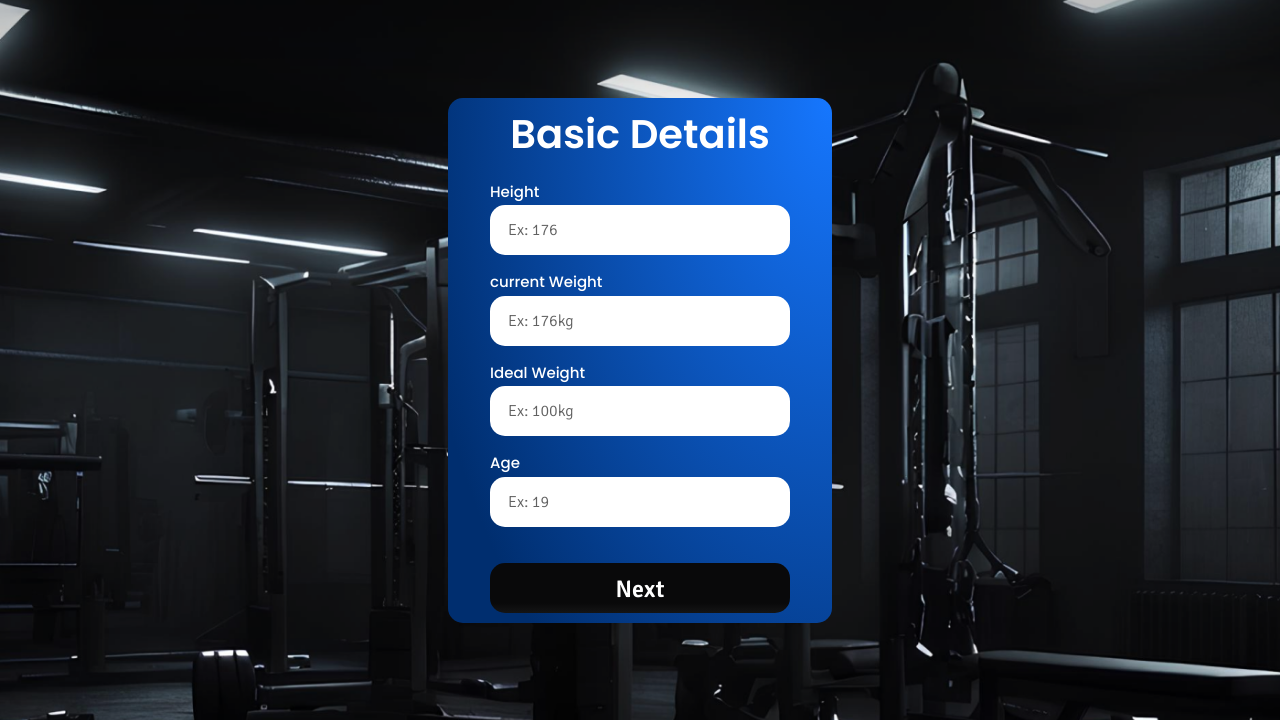
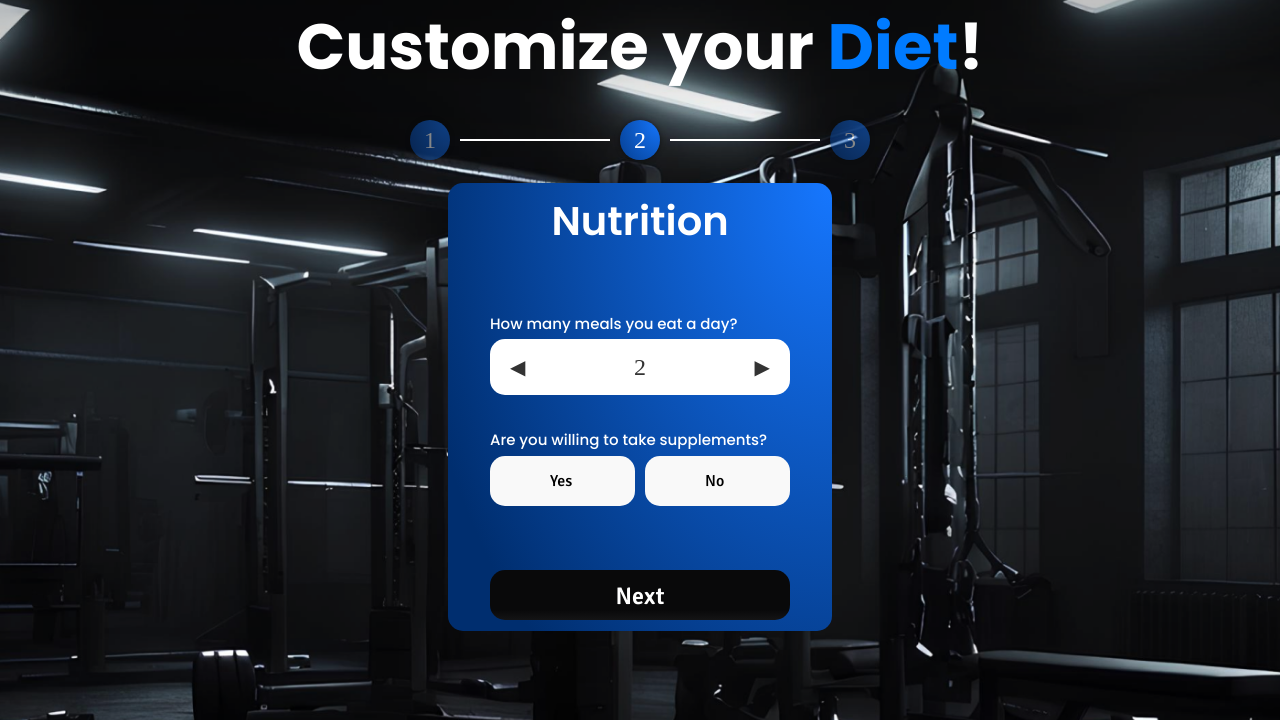
Before and after one commit to OussamaDaachi24/GymBro, a PHP site: page /html/create_diet.html in a window 1280 px wide. Shown: the part 80-800 px from the top of the page. Run offline with PHP 8.4, Linux system fonts and the light colour scheme.

Commit message:
jimmi added 2nd step for the create diet

```diff
--- a/frontend/css/create_diet.css
+++ b/frontend/css/create_diet.css
@@ -11,10 +11,11 @@
 --clr-light-white:#F9F9F9;
 --clr-button-midtext: #1677FF;
 
---clr-gradient: linear-gradient(45deg, #002E6F, #1677FF);
+--clr-gradient: radial-gradient(111.19% 141.42% at 100% 0%, #1677FF 0%, #002E6F 100%);
 
 /*font family*/
 --ff-primary:  font-family: "Poppins", sans-serif;
+--ff-secondary:  font-family: "Signika", sans-serif;
 
 --ff-body:var(var(--ff-primary));
 --ff-heading:var(var(--ff-primary));
@@ -72,6 +73,8 @@
     display: flex;
     justify-content: center;  /* Centers the card horizontally */
     align-items: center;      /* Centers the card vertically */
+    flex-direction: column;
+
 }
 
 .MainCard {
@@ -93,6 +96,8 @@
     padding-bottom: 2px;
     margin: 7px ;            /* Add spacing between InfoBox elements */
     width: 300px;                /* Make it responsive */
+    display: flex;
+    flex-direction: column;
 }
 
 .Container {
@@ -112,13 +117,18 @@
     font-family: Signika;
     font-weight: 300;
 }
-
+.Ex2 {
+  font-size: 16px;
+  color: #000000;
+  font-family: Signika;
+  font-weight: 500;
+}
 .upboxtext {
     color: white;
     font-size: 15px;
     font-family: Poppins;
     font-weight: 500;
-    margin-bottom: 2px;         /* Use margin for better control */
+    margin-bottom: 4px;         /* Use margin for better control */
 }
 
 .ButtonNext {
@@ -128,10 +138,117 @@
     height: 50px;
     background: linear-gradient(#09090A 80%, #868686 300%);
     border-radius: 15px;
-    margin-top: 20px;           /* Add space between elements */
+    margin-top: 0px;           /* Add space between elements */
     cursor: pointer;            /* Make it look clickable */
     color: white;
     font-size: 18px;
     font-family: Poppins;
     font-weight: 600;
 }
+
+
+.Container2{
+  background-color: #F9F9F9;
+  border-radius: 15px;
+  display: flex;
+  width: 9.28rem;
+  height: 50px;
+  align-items: center;
+  padding-left: 60px;
+  cursor: pointer;
+
+
+}
+.Row {
+  display: flex;
+  justify-content: space-between; /* Distributes the two Container2 elements */
+  gap: 10px;  /* Adds space between the containers */
+}
+
+
+/* FOR BUTTON arrow thingy */
+.input-box {
+  background-color: #ffffff;
+  border-radius: 15px;
+  display: flex;
+  align-items: center;
+  justify-content: space-between;
+  padding: 10px 20px;
+  width: 300px;
+}
+
+.button {
+  font-size: 20px;
+  color: #333;
+  cursor: pointer;
+}
+
+.number-display {
+  font-size: 24px;
+  color: #333;
+}
+
+
+
+.container {
+  text-align: center;
+}
+
+
+
+
+
+/* STEPSSS */
+.step-indicator {
+  display: flex;
+  align-items: center;
+  position: relative;
+  margin-bottom: 23px;
+}
+.step {
+  width: 40px;
+  height: 40px;
+  background: radial-gradient(111.19% 141.42% at 100% 0%, #1677FF 0%, #002E6F 150%);
+  color: white;
+  border-radius: 50%;
+  display: flex;
+  justify-content: center;
+  align-items: center;
+  font-weight: bold;
+  box-shadow: 0 0 5px rgba(0, 0, 0, 0.5); /* Add shadow */
+  z-index: 1; /* Circles above lines */
+  margin: 0 10px; /* Space between circles */
+  font-family: var(--ff-secondary);
+  font-size: 24px;
+  font-weight: 500;
+}
+.line {
+  height: 2px;
+  width: 150px;
+  background-color: white;
+  flex-grow: 1;
+
+  margin: 0;
+}
+.step.completed {
+  background-color: #007bff; /* Lighter blue for completed steps */
+  opacity: 0.5;
+  font-family: var(--ff-secondary);
+  font-size: 24px;
+  font-weight: 500;
+}
+
+
+
+.HeadingText{
+ color: white;
+ font-size: 64px;
+ font-family: "Poppins";
+ font-weight: 700;
+ margin-bottom: 25px;
+ margin-top: -90px;
+
+}
+.highlight{
+  color: #007bff;
+}
--- a/frontend/html/create_diet.html
+++ b/frontend/html/create_diet.html
@@ -42,8 +42,23 @@
     </header>
 
   <div class="MainPlat">
-    <div class="MainCard">
-      <div class="BasicDetails" style="left: 62px; top: 7px; padding-bottom: 10px; padding-top: 5px; color: white; font-size: 40px; font-family: Poppins; font-weight: 600; word-wrap: break-word">Basic Details</div>
+    <!--
+    <div class="HeadingText">
+       Customize your <span class="highlight">Diet</span>!
+       </div>
+
+      <div class="step-indicator">
+       <div class="step ">1</div>
+       <div class="line"></div>
+       <div class="step completed">2</div>
+       <div class="line"></div>
+       <div class="step completed">3</div>
+       </div>
+
+
+
+       <div class="MainCard">
+      <div  style="left: 62px; top: 7px; padding-bottom: 10px; padding-top: 5px; color: white; font-size: 40px; font-family: Poppins; font-weight: 600; word-wrap: break-word">Basic Details</div>
 
         <div class="InfoBox">
           <div class="upboxtext" >Height</div>
@@ -78,24 +93,140 @@
             <div  style=" color: white; font-size: 24px; font-family: Signika; font-weight: 600; word-wrap: break-word">Next</div>
         </div>
       </div>
+    -->
+
+
+
+
+ <!--2-->
+       <div class="HeadingText">
+       Customize your <span class="highlight">Diet</span>!
+       </div>
+
+      <div class="step-indicator">
+       <div class="step completed">1</div>
+       <div class="line"></div>
+       <div class="step ">2</div>
+       <div class="line"></div>
+       <div class="step completed">3</div>
+       </div>
+
+      <div class="MainCard" style="height: 448px;">
+        <div style="left: 62px; top: 5px; padding-bottom: 55px; padding-top: 5px; color: white; font-size: 40px; font-family: Poppins; font-weight: 600; word-wrap: break-word">Nutrition</div>
+          <!--First input-->
+        <div class="InfoBox" style="padding-bottom: 20px;">
+          <div class="upboxtext">How many meals you eat a day?</div>
+          <div class="container">
+              <div class="input-box">
+                  <div class="button" onclick="decrease()">&#9664;</div>
+                  <div class="number-display" id="number-display">2</div>
+                  <div class="button" onclick="increase()">&#9654;</div>
+              </div>
+          </div>
+      </div> <!-- Jimmi -->
+
+      <script>
+      document.addEventListener('DOMContentLoaded', function() {
+          let count = 2;
+          const min = 2;
+          const max = 6;
+          const numberDisplay = document.getElementById('number-display');
+
+          function increase() {
+              if (count < max) {
+                  count++;
+                  numberDisplay.textContent = count;
+              }
+          }
+
+          function decrease() {
+              if (count > min) {
+                  count--;
+                  numberDisplay.textContent = count;
+              }
+          }
+
+          window.increase = increase;
+          window.decrease = decrease;
+      });
+      </script>
+           <!--Second input-->
+
+          <div class="InfoBox" style="padding-bottom: 50px;">
+            <div class="upboxtext">Are you willing to take supplements?</div>
+            <div class="Row">
+                <div class="Container2">
+                    <div class="Ex2">Yes</div>
+                </div>
+                <div class="Container2">
+                    <div class="Ex2">No</div>
+                </div>
+            </div>
+        </div>
+
+  <!--Submit button-->
+            <div class="InfoBox">
+             <div class="ButtonNext" >
+              <div  style=" color: white; font-size: 24px; font-family: Signika; font-weight: 600; word-wrap: break-word">Next</div>
+          </div>
+
+
+
+ <!--3-->
+<!--
+   <div class="HeadingText">
+       Customize your <span class="highlight">Diet</span>!
+       </div>
+
+      <div class="step-indicator">
+       <div class="step completed">1</div>
+       <div class="line"></div>
+       <div class="step completed">2</div>
+       <div class="line"></div>
+       <div class="step">3</div>
+       </div>
+
+      <div class="MainCard">
+        <div style="left: 62px; top: 7px; padding-bottom: 10px; padding-top: 5px; color: white; font-size: 40px; font-family: Poppins; font-weight: 600; word-wrap: break-word">Basic Details</div>
+
+          <div class="InfoBox">
+            <div class="upboxtext" >Height</div>
+            <div class="Container">
+                <div class="Ex" style=" opacity: 0.70; color: #1F1F1F; font-size: 16px; font-family: Signika; font-weight: 300; word-wrap: break-word">Ex: 176</div>
+           </div>
+          </div>
+
+              <div class="InfoBox">
+                <div class="upboxtext" >current Weight</div>
+           <div class="Container" >
+               <div class="Ex" style=" opacity: 0.70; color: #1F1F1F; font-size: 16px; font-family: Signika; font-weight: 300; word-wrap: break-word">Ex: 176kg</div>
+             </div>
+           </div>
+
+             <div class="InfoBox">
+                   <div class="upboxtext" >Ideal Weight</div>
+                   <div class="Container" >
+                  <div class="Ex" style=" opacity: 0.70; color: #1F1F1F; font-size: 16px; font-family: Signika; font-weight: 300; word-wrap: break-word">Ex: 100kg</div>
+                </div>
+              </div>
+
+                <div class="InfoBox">
+                  <div class="upboxtext" >Age</div>
+                 <div class="Container" >
+                <div class="Ex" style=" opacity: 0.70; color: #1F1F1F; font-size: 16px; font-family: Signika; font-weight: 300; word-wrap: break-word">Ex: 19</div>
+              </div>
+            </div>
+
+            <div class="InfoBox">
+             <div class="ButtonNext" >
+              <div  style=" color: white; font-size: 24px; font-family: Signika; font-weight: 600; word-wrap: break-word">Next</div>
+          </div>
+ -->
+
 
 
 
     </div>
-
-
-
-  </Div>
-
-
-
-
-
-
+    </div>
   </body>
-
-
-
-
-
 </html>
```
Also changed, not shown: frontend/javaScript/create_diet.js (+20 -0 lines).
